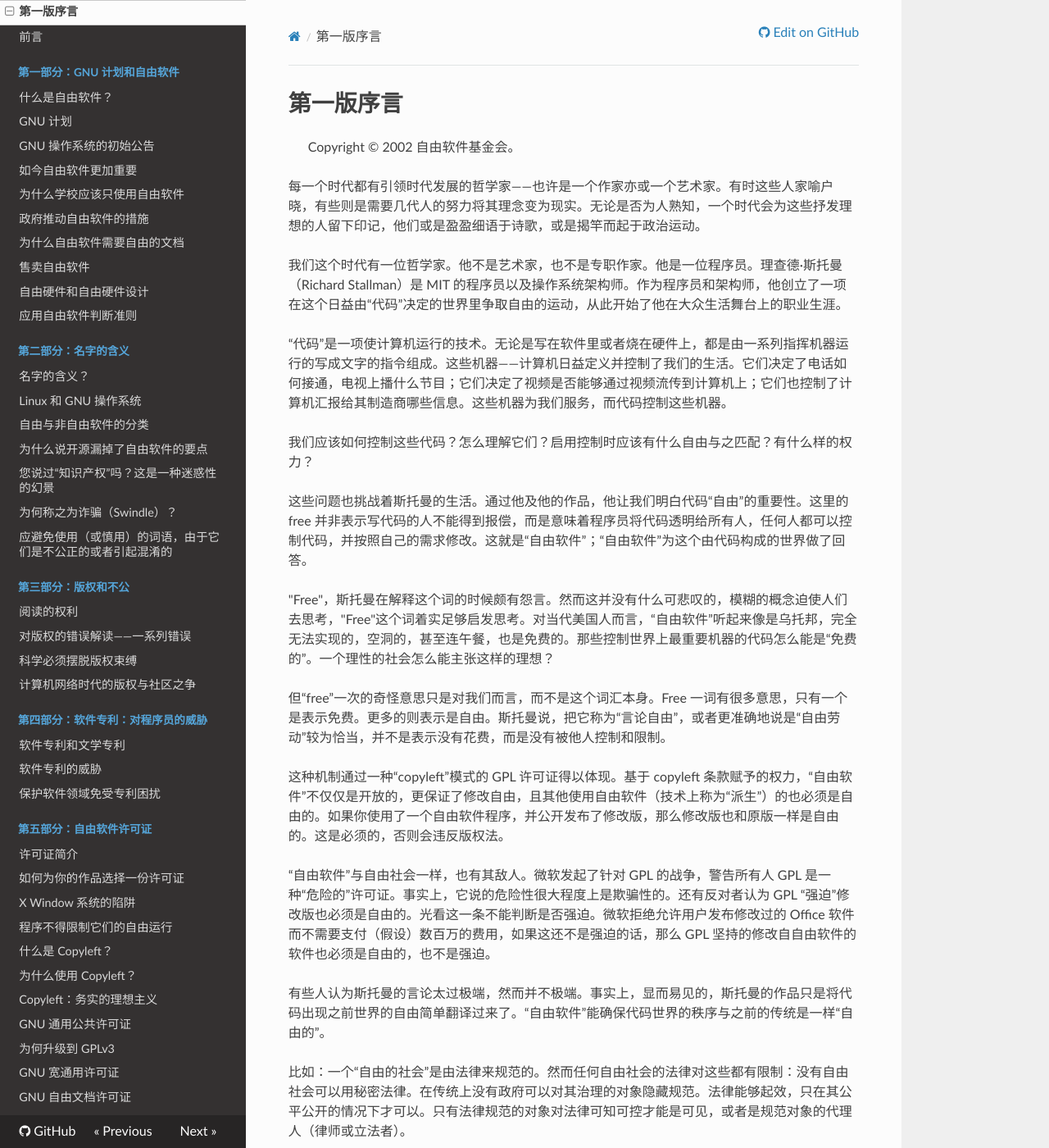
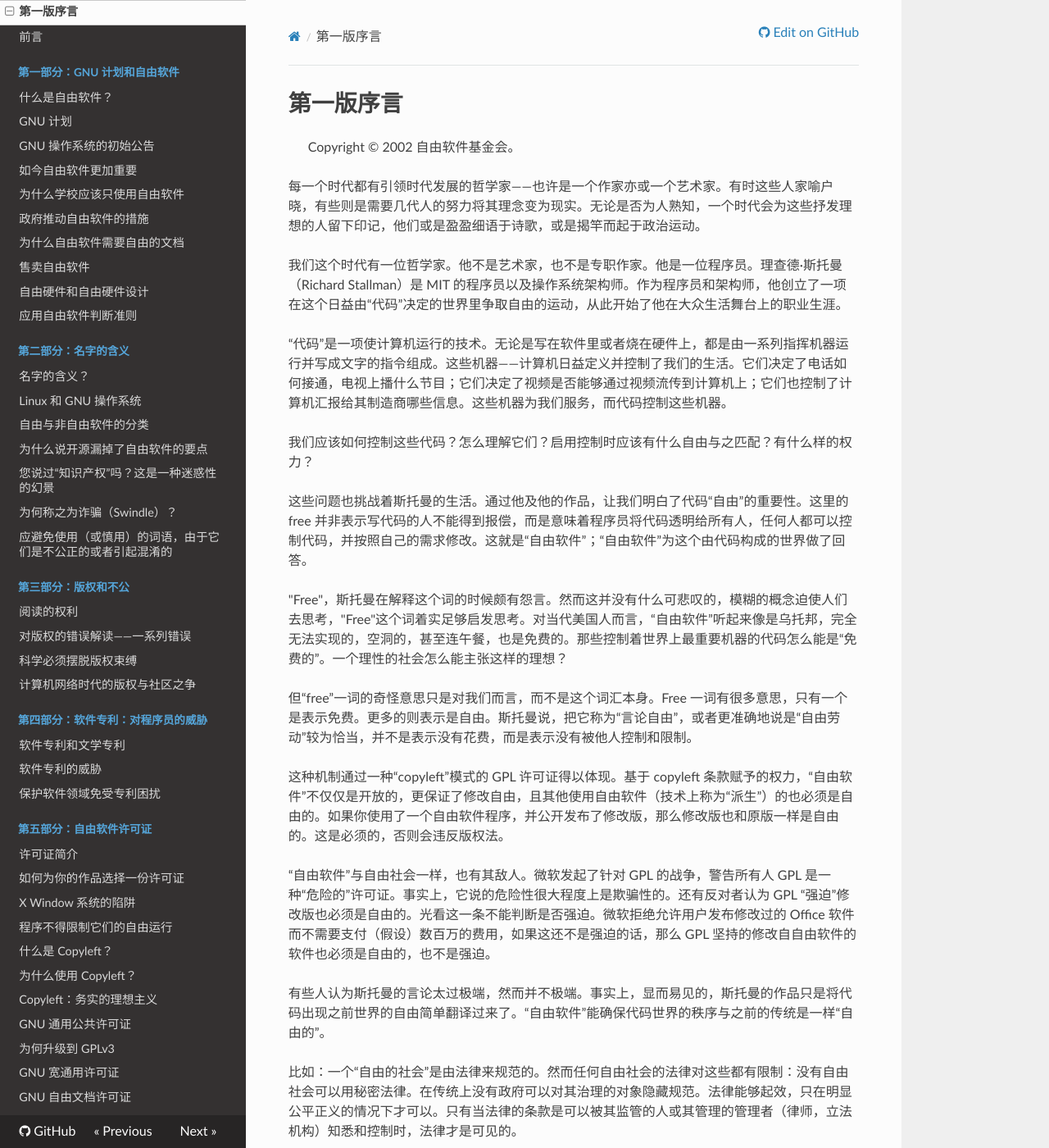
Before and after one commit to beijinglug/fsfs-zh, an MkDocs documentation site: the page built from docs/foreword-v1.md, in a window 1280 px wide and 1400 px high. Shown: the whole window at 82% size. Built offline with MkDocs 1.6.1, drawn with Linux system fonts in a browser that asks for light colours; nearby versions of some CDN libraries; old or Windows-style settings are respelled for this version of MkDocs; some of the changed text lies outside the part shown.

Commit message:
final proofread foreword-v1

```diff
--- a/docs/foreword-v1.md
+++ b/docs/foreword-v1.md
@@ -6,15 +6,15 @@
 
 我们这个时代有一位哲学家。他不是艺术家，也不是专职作家。他是一位程序员。理查德·斯托曼（Richard Stallman）是 MIT 的程序员以及操作系统架构师。作为程序员和架构师，他创立了一项在这个日益由“代码”决定的世界里争取自由的运动，从此开始了他在大众生活舞台上的职业生涯。
 
-“代码”是一项使计算机运行的技术。无论是写在软件里或者烧在硬件上，都是由一系列指挥机器运行的写成文字的指令组成。这些机器——计算机日益定义并控制了我们的生活。它们决定了电话如何接通，电视上播什么节目；它们决定了视频是否能够通过视频流传到计算机上；它们也控制了计算机汇报给其制造商哪些信息。这些机器为我们服务，而代码控制这些机器。
+“代码”是一项使计算机运行的技术。无论是写在软件里或者烧在硬件上，都是由一系列指挥机器运行并写成文字的指令组成。这些机器——计算机日益定义并控制了我们的生活。它们决定了电话如何接通，电视上播什么节目；它们决定了视频是否能够通过视频流传到计算机上；它们也控制了计算机汇报给其制造商哪些信息。这些机器为我们服务，而代码控制这些机器。
 
 我们应该如何控制这些代码？怎么理解它们？启用控制时应该有什么自由与之匹配？有什么样的权力？
 
-这些问题也挑战着斯托曼的生活。通过他及他的作品，他让我们明白代码“自由”的重要性。这里的 free 并非表示写代码的人不能得到报偿，而是意味着程序员将代码透明给所有人，任何人都可以控制代码，并按照自己的需求修改。这就是“自由软件”；“自由软件”为这个由代码构成的世界做了回答。
+这些问题也挑战着斯托曼的生活。通过他及他的作品，让我们明白了代码“自由”的重要性。这里的 free 并非表示写代码的人不能得到报偿，而是意味着程序员将代码透明给所有人，任何人都可以控制代码，并按照自己的需求修改。这就是“自由软件”；“自由软件”为这个由代码构成的世界做了回答。
 
-"Free"，斯托曼在解释这个词的时候颇有怨言。然而这并没有什么可悲叹的，模糊的概念迫使人们去思考，"Free"这个词着实足够启发思考。对当代美国人而言，“自由软件”听起来像是乌托邦，完全无法实现的，空洞的，甚至连午餐，也是免费的。那些控制世界上最重要机器的代码怎么能是“免费的”。一个理性的社会怎么能主张这样的理想？
+"Free"，斯托曼在解释这个词的时候颇有怨言。然而这并没有什么可悲叹的，模糊的概念迫使人们去思考，"Free"这个词着实足够启发思考。对当代美国人而言，“自由软件”听起来像是乌托邦，完全无法实现的，空洞的，甚至连午餐，也是免费的。那些控制着世界上最重要机器的代码怎么能是“免费的”。一个理性的社会怎么能主张这样的理想？
 
-但“free”一次的奇怪意思只是对我们而言，而不是这个词汇本身。Free 一词有很多意思，只有一个是表示免费。更多的则表示是自由。斯托曼说，把它称为“言论自由”，或者更准确地说是“自由劳动”较为恰当，并不是表示没有花费，而是没有被他人控制和限制。
+但“free”一词的奇怪意思只是对我们而言，而不是这个词汇本身。Free 一词有很多意思，只有一个是表示免费。更多的则表示是自由。斯托曼说，把它称为“言论自由”，或者更准确地说是“自由劳动”较为恰当，并不是表示没有花费，而是表示没有被他人控制和限制。
 
 这种机制通过一种“copyleft”模式的 GPL 许可证得以体现。基于 copyleft 条款赋予的权力，“自由软件”不仅仅是开放的，更保证了修改自由，且其他使用自由软件（技术上称为“派生”）的也必须是自由的。如果你使用了一个自由软件程序，并公开发布了修改版，那么修改版也和原版一样是自由的。这是必须的，否则会违反版权法。
 
@@ -22,21 +22,21 @@
 
 有些人认为斯托曼的言论太过极端，然而并不极端。事实上，显而易见的，斯托曼的作品只是将代码出现之前世界的自由简单翻译过来了。“自由软件”能确保代码世界的秩序与之前的传统是一样“自由的”。
 
-比如：一个“自由的社会”是由法律来规范的。然而任何自由社会的法律对这些都有限制：没有自由社会可以用秘密法律。在传统上没有政府可以对其治理的对象隐藏规范。法律能够起效，只在其公平公开的情况下才可以。只有法律规范的对象对法律可知可控才能是可见，或者是规范对象的代理人（律师或立法者）。
+比如：一个“自由的社会”是由法律来规范的。然而任何自由社会的法律对这些都有限制：没有自由社会可以用秘密法律。在传统上没有政府可以对其治理的对象隐藏规范。法律能够起效，只在明显公平正义的情况下才可以。只有当法律的条款是可以被其监管的人或其管理的管理者（律师，立法机构）知悉和控制时，法律才是可见的。
 
-法律的这种状况超出了立法者的工作。来想想美国法院的司法实践吧。当事人雇用律师来提升其利益，有时候这种利益通过诉讼得以提升。在诉讼过程中，律师写出诉讼状，这些诉讼状反过来影响法官写下的意见。这些意见决定谁能够在案件中获胜，或者某法律条文是否符合宪法的精神。
+法律的这种条件超出了立法者的工作。来想想美国法院的司法实践吧。当事人雇用律师来提高利益，有时候这种利益通过诉讼得以提升。在诉讼过程中，律师写出诉讼状，这些诉讼状反过来影响法官写下的意见。这些意见决定谁能够在案件中获胜，或者某法律条文是否符合宪法的精神。
 
 这个过程中的所有材料都符合斯托曼所说的自由。诉讼简报是公开的，别人可以自由使用。论据是透明的（不等于说就是好的），论证过程也无需原律师的允许就可以拿走。法官意见可以在之后的诉讼摘要里引用，并可以复制或综合到别的诉讼简报或意见中。美国法律的“源代码”在设计上和原则上，对任何使用它的人都是开放和自由的。拿律师来说，借由重复使用之前案件的材料，律师发挥了创造力，可以作出最佳的诉讼简报。原始资料是自由的，创新和经济都是在其上建立的。
 
 自由代码（这里指法律代码）的经济并没有扼杀律师。尽管任何人都可以使用和复制他们做成的东西，律师事务所仍然有足够动机来作出好的诉讼简报。律师也是手艺人，他或她的产品是公开的。但是这种工艺不是慈善行为。律师能得到收入，公众没有不给他们工作报酬。相反，这种经济能够蓬勃发展恰是因为之后的工作可以弥补前面的。
 
-我们来设想一种不同的法律实践——案情和证据都是保密的，判决只有结果而没有论证，法律只有警方把持而其他人看不到，法规条令也不经解释。
+我们来设想一种不同的法律实践——案情和证据都是保密的，判决只有结果而没有论证，法律只由警方把持而其他人看不到，法规条令也不经解释如何执行。
 
 我们尽可以设想这样的社会，但却不能称其为“自由”。无论是否有更好的动机，或更有效率的分配，这样的社会都无法认为是自由的。自由社会中的自由生活理想并不仅仅只是高效的分配。而是在开放和透明的前提下建立法律的限制，不能因为对领导人有利就加入相应的选项。由软件代码治理的生活也不能比这个更差。
 
-编写代码不是诉讼。它更好，更丰富也更有建设性。创造性和动机并不依赖于创作产品的完全控制，法律就是一个明显的例子。类似爵士乐、小说或者建筑，法律条文是基于既有的基础而建立的。这种增补和改变一直是创新的体现。一个自由的社会必须保证其最重要的资源一直是自由的，这才像话。
+编写代码不是诉讼。它更好，更丰富也更有建设性。创造性和动机并不依赖于对创作产品的完全控制，法律就是一个明显的例子。类似爵士乐、小说或者建筑，法律条文是基于既有的基础而建立的。这种增补和改变一直是创新的体现。一个自由的社会必须保证其最重要的资源一直是自由的，这才像话。
 
-这本书以一种使之更微妙且权力更明确的方式，收录了理查德·斯托曼的著作和演讲。这些文章跨度很大，从版权到自由软件运动的历史，包含了许多不为人知的论据，这其中他还很有见地的解释了情况的变化，会使人们成为数字世界版权的嫌疑犯。这些都将成为理解他思想的源泉，理解他的激情和他的正直，即使其他方面都不及此。这些文章将会启发那些接受他的理念并将之发扬光大的人们。
+这本书以一种使之更微妙且权力更明确的方式，收录了理查德·斯托曼的著作和演讲。这些文章跨度很大，从版权到自由软件运动的历史，包含了许多不为人知的论点，其中尤其是对数字世界中版权受到怀疑的变化的情况的深刻见解。这些文章是理解他思想的源泉，理解他的激情和他的正直，即使其他方面都不及此。这些文章将会启发那些接受他的理念并将之发扬光大的人们。
 
 我并不十分了解斯托曼，但我很清楚他是一个严厉的人。他求胜心切，常常不耐烦。他对朋友可以像对敌人一样火冒三丈。他很强硬，不屈不挠，但却也很有耐心。
 
```
